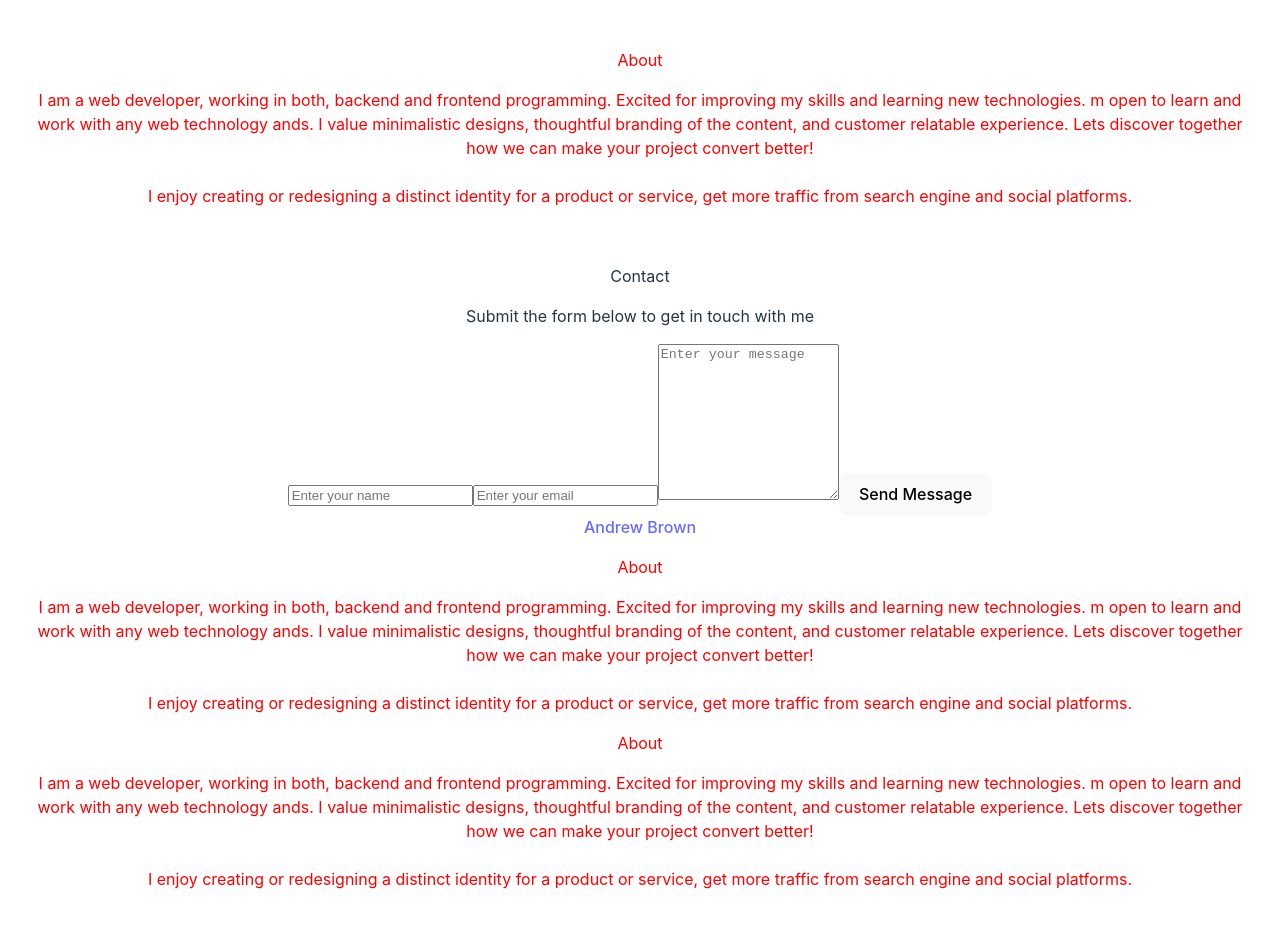
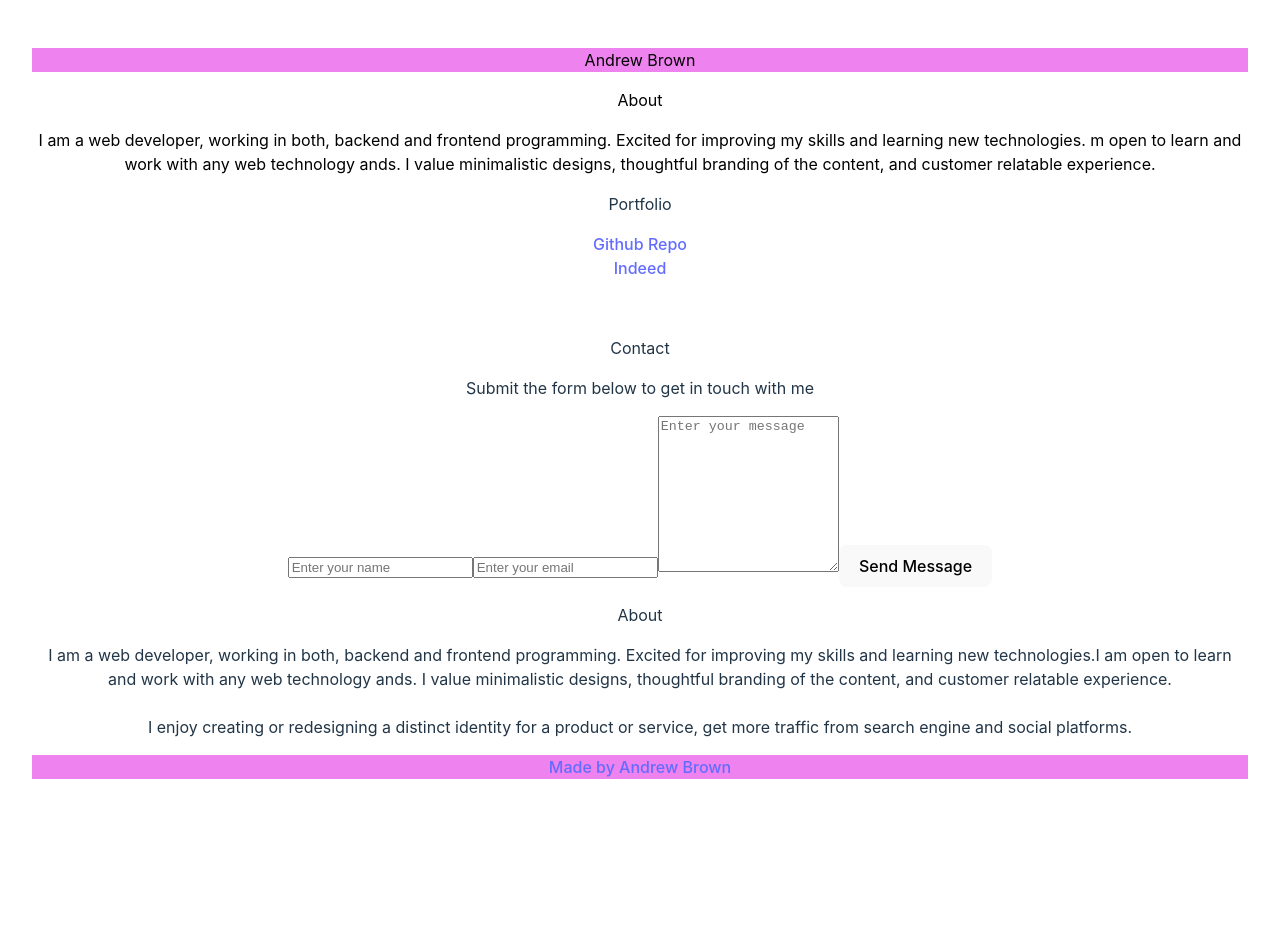
Before and after one commit to AndrewBrown77/React-Portfolio, a React (Vite) app in the folder my-portfolio/: page / in a window 1280 px wide. Shown: the top 928 px of the page. After the commit the page ends 811 px from the top, so only its background shows below. Built offline with nearby package versions, Linux system fonts and the light colour scheme.

Commit message:
adding changes in comps

```diff
--- a/my-portfolio/src/App.css
+++ b/my-portfolio/src/App.css
@@ -42,5 +42,14 @@
 }
 
 .About {
-  color: red;
+  color:black;
 }
+
+.Header {
+  color: black;
+  background-color: violet;
+}
+
+.Footer {
+  background-color: violet;
+}
--- a/my-portfolio/src/App.jsx
+++ b/my-portfolio/src/App.jsx
@@ -4,15 +4,17 @@ import Contact from "./components/Contact"
 import Footer from "./components/Footer"
 import Portfolio from "./components/Portfolio"
 import Resume from "./components/Resume"
+import Header from "./components/Header"
 
 function App() {
   return (
     <>
+    <Header></Header>
     <About></About>
+    <Portfolio></Portfolio>
     <Contact></Contact>
+    <Resume></Resume>
     <Footer></Footer>
-    <Portfolio></Portfolio>
-    <Resume></Resume>
     </>
   )
 }
--- a/my-portfolio/src/components/About.jsx
+++ b/my-portfolio/src/components/About.jsx
@@ -12,8 +12,7 @@ const About = () => {
 
         <p className="About me">
         I am a web developer, working in both, backend and frontend programming. Excited for improving my skills and learning new technologies. m open to learn and work with any web technology ands.
-        I value minimalistic designs, thoughtful branding of the content, and customer relatable experience. Lets discover together how we can make your project convert better!<br /> <br />
-        I enjoy creating or redesigning a distinct identity for a product or service, get more traffic from search engine and social platforms.
+        I value minimalistic designs, thoughtful branding of the content, and customer relatable experience.
         </p>
       </div>
   );
--- a/my-portfolio/src/components/Footer.jsx
+++ b/my-portfolio/src/components/Footer.jsx
@@ -1,6 +1,8 @@
 function Footer(){
     return(
-        <a>Andrew Brown</a>
+        <div className="Footer">
+        <a>Made by Andrew Brown</a>
+        </div>
     )
 }
 
--- /dev/null
+++ b/my-portfolio/src/components/Header.jsx
@@ -0,0 +1,15 @@
+const Header = () => {
+    return (
+      <div
+        className="Header"
+      >
+          <div className="pb-8">
+            <p className="header">
+              Andrew Brown
+            </p>
+          </div>
+        </div>
+    );
+  };
+
+  export default Header;
--- a/my-portfolio/src/components/Portfolio.jsx
+++ b/my-portfolio/src/components/Portfolio.jsx
@@ -1,18 +1,16 @@
 const Portfolio = () => {
     return (
       <div
-        className="About"
+        className="Porfolio"
       >
           <div className="pb-8">
-            <p className="about">
-              About
+            <p className="portfolio">
+              Portfolio
             </p>
           </div>
-
-          <p className="About me">
-          I am a web developer, working in both, backend and frontend programming. Excited for improving my skills and learning new technologies. m open to learn and work with any web technology ands.
-          I value minimalistic designs, thoughtful branding of the content, and customer relatable experience. Lets discover together how we can make your project convert better!<br /> <br />
-          I enjoy creating or redesigning a distinct identity for a product or service, get more traffic from search engine and social platforms.
+            <p className="portfolio">
+          <a href="https://github.com/AndrewBrown77">Github Repo</a><br></br>
+          <a href="https://www.indeed.com/">Indeed<br></br></a>
           </p>
         </div>
     );
--- a/my-portfolio/src/components/Resume.jsx
+++ b/my-portfolio/src/components/Resume.jsx
@@ -1,17 +1,17 @@
 const Resume = () => {
     return (
       <div
-        className="About"
+        className="Resume"
       >
           <div className="pb-8">
-            <p className="about">
+            <p className="resume">
               About
             </p>
           </div>
 
-          <p className="About me">
-          I am a web developer, working in both, backend and frontend programming. Excited for improving my skills and learning new technologies. m open to learn and work with any web technology ands.
-          I value minimalistic designs, thoughtful branding of the content, and customer relatable experience. Lets discover together how we can make your project convert better!<br /> <br />
+          <p className="resume">
+          I am a web developer, working in both, backend and frontend programming. Excited for improving my skills and learning new technologies.I am open to learn and work with any web technology ands.
+          I value minimalistic designs, thoughtful branding of the content, and customer relatable experience.<br /> <br />
           I enjoy creating or redesigning a distinct identity for a product or service, get more traffic from search engine and social platforms.
           </p>
         </div>
```
